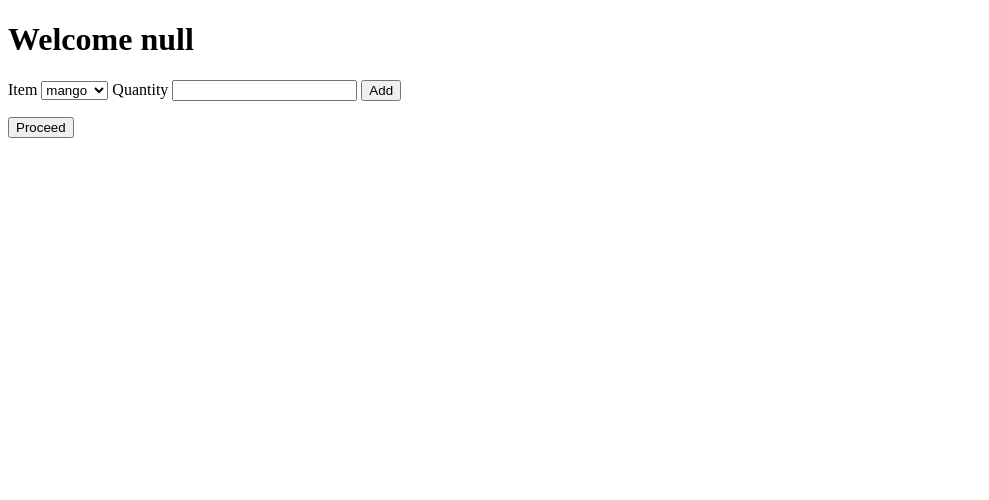
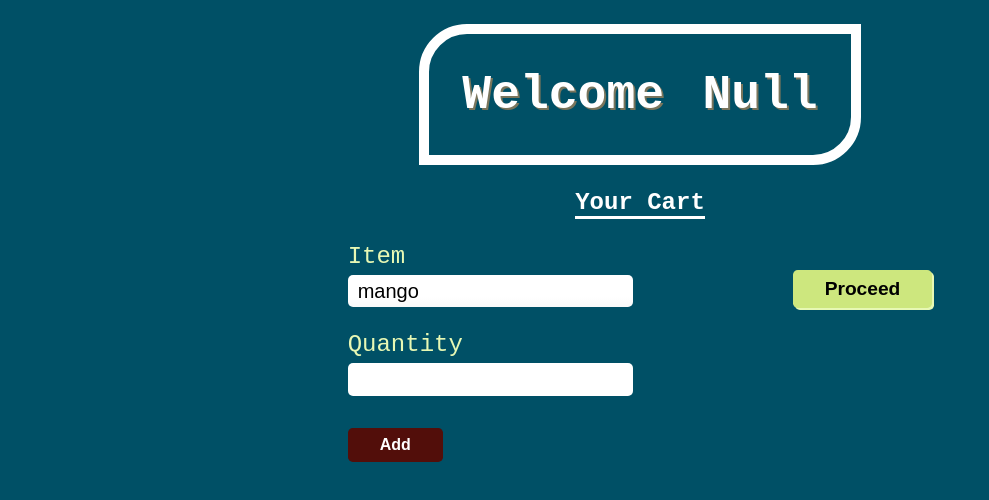
Before and after one commit to sarang-pratham/shoppingCart, a plain HTML site: page main.html in a window 1280 px wide. Shown: the whole page, without its empty margins (0-989 px from the left). Drawn offline with Linux system fonts and the light colour scheme.

Commit message:
added styles!

```diff
--- /dev/null
+++ b/css/final.css
@@ -0,0 +1,72 @@
+* {
+	margin: 0;
+	padding: 0;
+	box-sizing: border-box;
+}
+:root {
+	--gold-fusion: hsla(50, 14%, 42%, 1);
+	--key-lime: hsla(75, 83%, 84%, 1);
+	--yellow-green-crayola: hsla(75, 68%, 70%, 1);
+	--rosewood: hsla(3, 78%, 18%, 1);
+	--midnight-green-eagle-green: hsla(193, 100%, 20%, 1);
+}
+body {
+	background-color: var(--midnight-green-eagle-green);
+}
+.container {
+	background-color: var(--yellow-green-crayola);
+	/* backdrop-filter: blur(5px); */
+	position: absolute;
+	top: 50%;
+	left: 50%;
+	transform: translate(-50%, -50%);
+	max-width: 65%;
+	padding: 1em;
+	border-radius: 0.5em;
+
+	display: flex;
+	flex-direction: column;
+
+	box-shadow: 2px 2px 0 var(--gold-fusion), 4px 4px 0 var(--key-lime), 8px 8px 10px var(--yellow-green-crayola);
+}
+
+h1 {
+	text-align: center;
+	padding: 0.5em;
+	margin-bottom: 1em;
+	border-bottom: 2px solid var(--key-lime);
+}
+
+table {
+	margin: auto;
+	border-collapse: collapse;
+	text-align: center;
+}
+th {
+	padding: 1em;
+	font-size: 1.2em;
+}
+td {
+	padding-bottom: 0.5em;
+	text-transform: capitalize;
+}
+h3 {
+	text-align: center;
+	padding: 1.5em;
+	color: var(--rosewood);
+}
+
+#confirm {
+	cursor: pointer;
+	padding: 0.5em 0;
+	font-weight: bold;
+	border: none;
+	font-size: 1.2em;
+	text-transform: uppercase;
+	background-color: var(--key-lime);
+	box-shadow: 2px 2px 0 var(--rosewood);
+}
+
+#confirm:active {
+	transform: scale(0.95);
+}
--- /dev/null
+++ b/css/index.css
@@ -0,0 +1,74 @@
+* {
+	margin: 0;
+	padding: 0;
+	box-sizing: border-box;
+}
+:root {
+	--gold-fusion: hsla(50, 14%, 42%, 1);
+	--key-lime: hsla(75, 83%, 84%, 1);
+	--yellow-green-crayola: hsla(75, 68%, 70%, 1);
+	--rosewood: hsla(3, 78%, 18%, 1);
+	--midnight-green-eagle-green: hsla(193, 100%, 20%, 1);
+}
+
+body {
+	background-color: var(--midnight-green-eagle-green);
+}
+h1 {
+	text-align: center;
+	border-bottom: 1px solid var(--key-lime);
+	padding-bottom: 0.5em;
+}
+form {
+	max-width: 17em;
+	margin: 10em auto 5em auto;
+	background-color: var(--yellow-green-crayola);
+	padding: 1em;
+	display: flex;
+	flex-direction: column;
+	justify-content: center;
+
+	border-radius: 0.5em;
+	box-shadow: 2px 2px 0 var(--rosewood);
+}
+form > * {
+	margin: 1em 0;
+}
+
+input {
+	padding: 1em;
+	border: none;
+	border-radius: 0.3em;
+	background-color: var(--key-lime);
+}
+input::placeholder {
+	font-size: 1.1em;
+}
+
+.btns {
+	display: flex;
+}
+button {
+	cursor: pointer;
+	padding: 0.5em 2em;
+	font-size: 1rem;
+	margin: auto;
+	border: none;
+	border-radius: 0.3em;
+	box-shadow: 2px 2px 0 var(--rosewood);
+}
+#login {
+	color: #121212;
+	background-color: var(--key-lime);
+}
+.attempts {
+	text-align: center;
+	color: white;
+	font-size: 2em;
+	background: var(--rosewood);
+	width: 20em;
+	margin: auto;
+}
+#login:disabled {
+	background-color: var(--gold-fusion);
+}
--- /dev/null
+++ b/css/main.css
@@ -0,0 +1,133 @@
+* {
+	margin: 0;
+	padding: 0;
+	box-sizing: border-box;
+}
+
+:root {
+	--gold-fusion: hsla(50, 14%, 42%, 1);
+	--key-lime: hsla(75, 83%, 84%, 1);
+	--yellow-green-crayola: hsla(75, 68%, 70%, 1);
+	--rosewood: hsla(3, 78%, 18%, 1);
+	--midnight-green-eagle-green: hsla(193, 100%, 20%, 1);
+}
+
+body {
+	background-color: var(--midnight-green-eagle-green);
+	font-family: "Courier New", Courier, monospace;
+}
+h1 {
+	color: white;
+	text-transform: capitalize;
+	word-spacing: 0.2em;
+	text-align: center;
+	font-size: 3em;
+	padding: 0.7em;
+	text-shadow: 2px 2px var(--gold-fusion);
+width: max-content;
+margin: 0.5em auto;
+	border: 10px solid;
+	border-top-left-radius: 1em;
+	border-bottom-right-radius: 1em;
+}
+h2 {
+	color: white;
+	width: max-content;
+	margin: auto;
+	text-align: center;
+	border-bottom: 3px solid ;
+}
+form {
+	margin: auto;
+	width: 40em;
+	display: flex;
+	column-gap: 10em;
+	justify-content: center;
+	align-items: center;
+}
+label {
+	display: block;
+	font-size: 1.5em;
+	margin: 1em 0 0.2em 0;
+	color: var(--key-lime);
+	font-style: bold;
+}
+form select {
+	appearance: none;
+	width: 100%;
+	border: none;
+	border-radius: 0.25em;
+	padding: 0.25em 0.5em;
+	font-size: 1.25rem;
+	cursor: pointer;
+	line-height: 1.1;
+	background-color: #fff;
+	background-image: linear-gradient(to top, #f9f9f9, #fff 33%);
+}
+
+input {
+	border: none;
+	border-radius: 0.25em;
+	padding: 0.25em 0.5em;
+	font-size: 1.25rem;
+}
+input::-webkit-outer-spin-button,
+input::-webkit-inner-spin-button {
+	-webkit-appearance: none;
+}
+
+#add {
+	display: block;
+	margin: 2em 0;
+	font-size: 1rem;
+	padding: 0.5rem 2rem;
+	font-weight: bold;
+	cursor: pointer;
+	border: none;
+	border-radius: 0.3rem;
+	background: var(--rosewood);
+	color: white;
+}
+.form-control {
+	align-self: flex-start;
+}
+.form-control-list {
+	align-self: flex-start;
+	padding: 2em 0 0 0;
+}
+
+.proceed {
+	cursor: pointer;
+	font-size: 1.2rem;
+	font-weight: bold;
+	margin: 1em 0;
+	padding: 0.5rem 2rem;
+	border: none;
+	border-radius: 0.3rem;
+	box-shadow: 2px 2px 0 var(--key-lime);
+	background-color: var(--yellow-green-crayola);
+}
+.proceed:active,
+#add:active {
+	transform: scale(0.95);
+}
+
+li {
+	list-style-type: none;
+	color: var(--key-lime);
+	line-height: 1.5;
+	padding: 1rem 0;
+}
+li p {
+	font-size: 1.2rem;
+}
+li button {
+	padding: 0.25em 1em;
+	font-size: 0.8rem;
+	margin-top: 1em;
+	border: none;
+	background-color: rgb(201, 19, 19);
+	color: white;
+	cursor: pointer;
+	font-weight: bold;
+}
--- a/main.html
+++ b/main.html
@@ -4,23 +4,26 @@
 		<meta charset="UTF-8" />
 		<meta http-equiv="X-UA-Compatible" content="IE=edge" />
 		<meta name="viewport" content="width=device-width, initial-scale=1.0" />
+		<link rel="stylesheet" href="./css/main.css" />
 		<title>Main Page</title>
 	</head>
 	<body>
 		<h1>Welcome</h1>
+		<h2>Your Cart</h2>
 		<form action="">
-			<label for="item">Item</label>
-			<select name="order" id="item">
-				<!-- <option value="apple">Apple</option>
-				<option value="mango">Mango</option>
-				<option value="banana">Banana</option> -->
-			</select>
-			<label for="quantity">Quantity</label>
-			<input type="number" id="quantity" />
-			<button type="button" id="add">Add</button>
+			<div class="form-control">
+				<label for="item">Item</label>
+				<select name="order" id="item"></select>
+				<label for="quantity">Quantity</label>
+				<input type="number" id="quantity" />
+				<button type="button" id="add">Add</button>
+			</div>
+			<div class="form-control-list">
+				<ul class="item-list">
 
-			<ul class="item-list"></ul>
-			<button type="button" class="proceed">Proceed</button>
+				</ul>
+				<button type="button" class="proceed">Proceed</button>
+			</div>
 		</form>
 
 		<script src="./main.js"></script>
```
Also changed, not shown: final.html (+1 -0 lines), index.html (+6 -5 lines).
